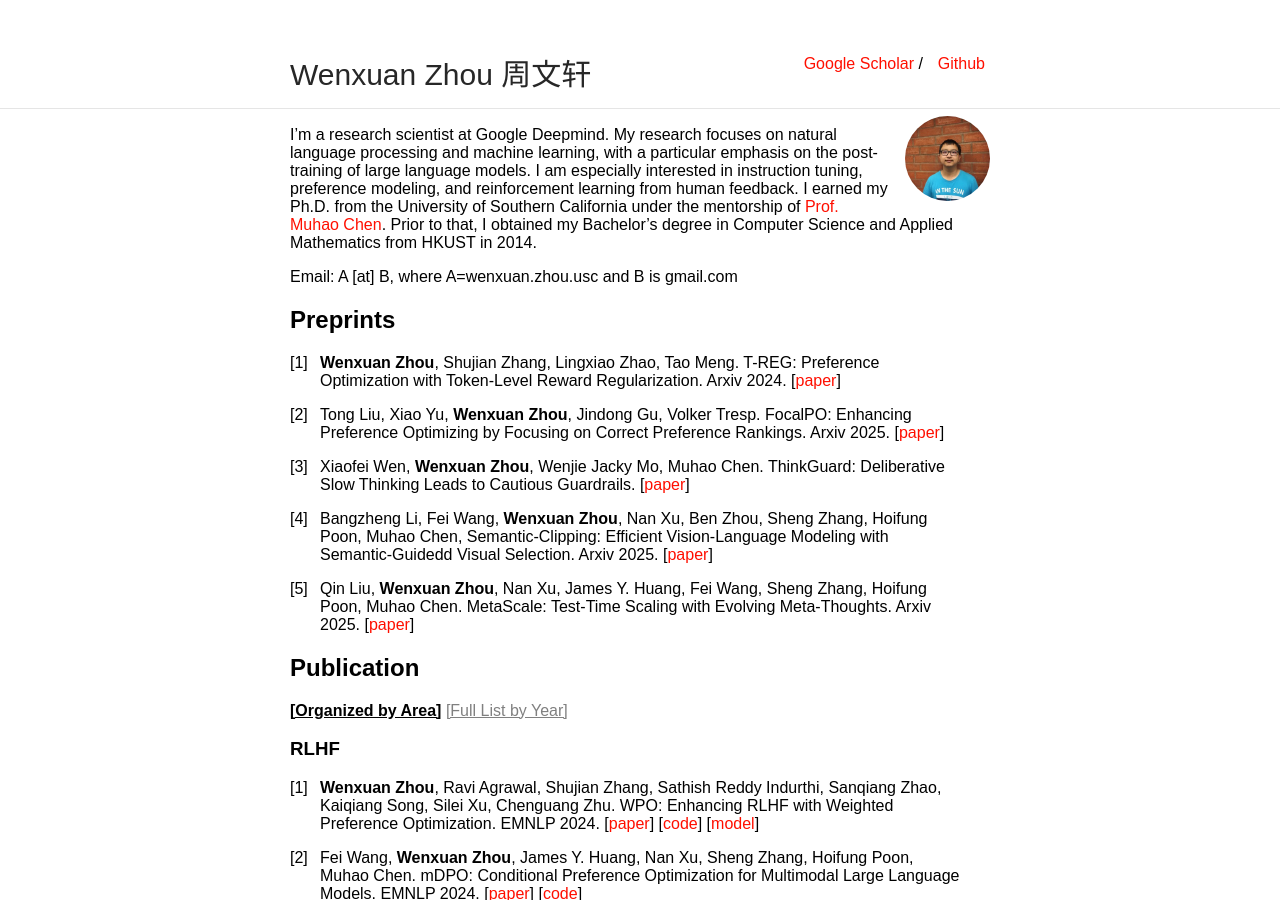
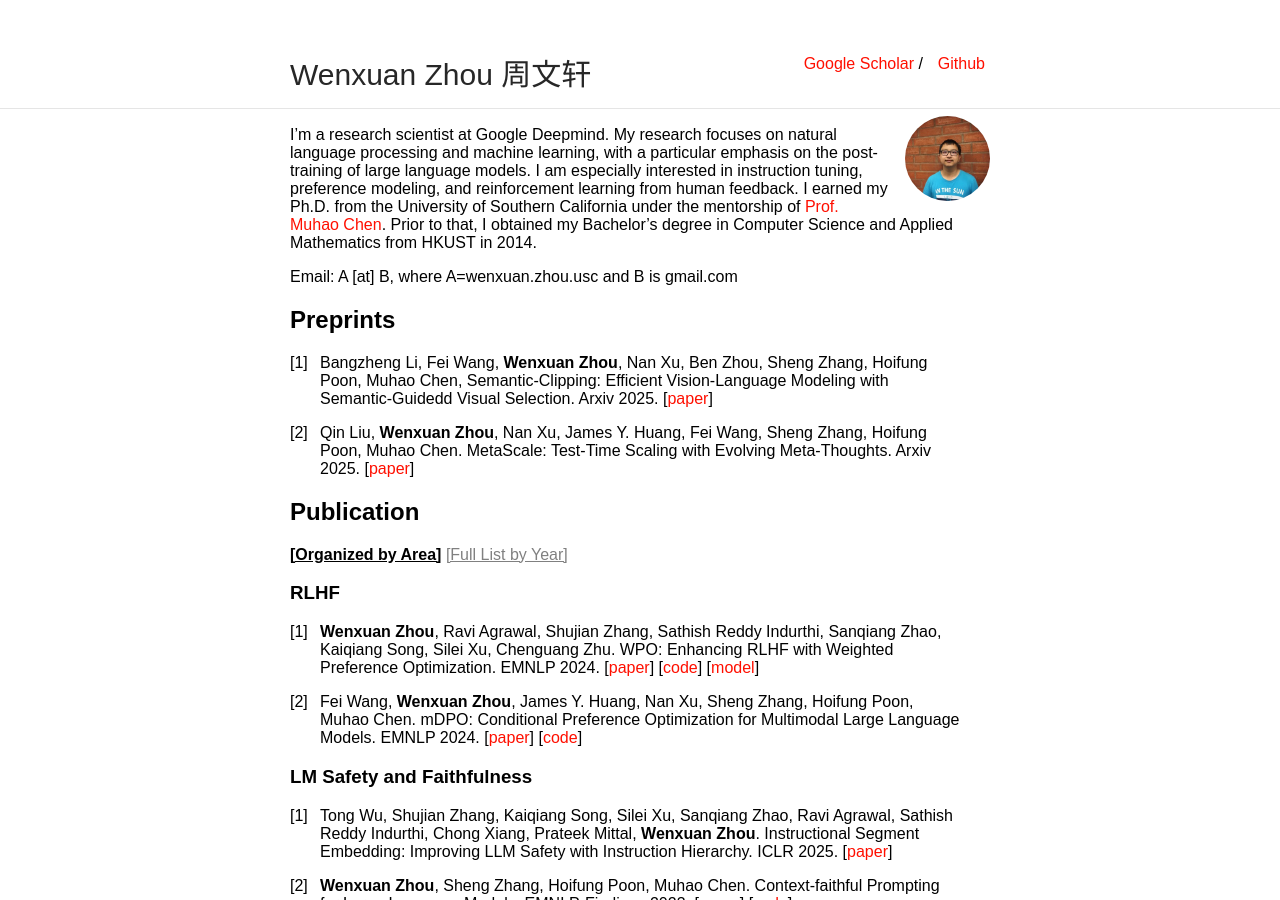
Before and after one commit to wzhouad/wzhouad.github.io, a Jekyll site: the page built from index.md, in a window 1280 px wide and 900 px high. Built offline with Jekyll 4.4.1, drawn with Linux system fonts in a browser that asks for light colours.

Commit message:
Update index.md

```diff
--- a/index.md
+++ b/index.md
@@ -10,12 +10,6 @@ Email: A [at] B, where A=wenxuan.zhou.usc and B is gmail.com
 
 
 ## Preprints
-
-1. **Wenxuan Zhou**, Shujian Zhang, Lingxiao Zhao, Tao Meng. T-REG: Preference Optimization with Token-Level Reward Regularization. Arxiv 2024. \[[paper](https://arxiv.org/abs/2412.02685)\]
-
-1. Tong Liu, Xiao Yu, **Wenxuan Zhou**, Jindong Gu, Volker Tresp. FocalPO: Enhancing Preference Optimizing by Focusing on Correct Preference Rankings. Arxiv 2025. \[[paper](https://arxiv.org/abs/2501.06645)\]
-
-1. Xiaofei Wen, **Wenxuan Zhou**, Wenjie Jacky Mo, Muhao Chen. ThinkGuard: Deliberative Slow Thinking Leads to Cautious Guardrails. \[[paper](https://arxiv.org/abs/2502.13458)\]
 
 1. Bangzheng Li, Fei Wang, **Wenxuan Zhou**, Nan Xu, Ben Zhou, Sheng Zhang, Hoifung Poon, Muhao Chen, Semantic-Clipping: Efficient Vision-Language Modeling with Semantic-Guidedd Visual Selection. Arxiv 2025. \[[paper](https://arxiv.org/abs/2503.11794)\]
 
```
Also changed, not shown: other parts of index.md (+6 -0 lines).
